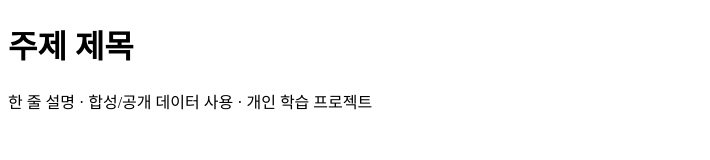
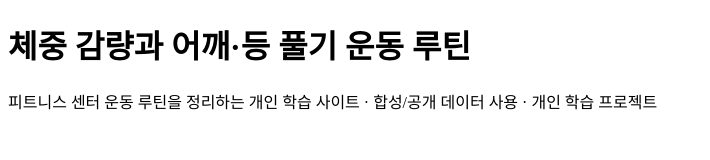
Before and after one commit to 2hanok/fde-lab, a plain HTML site: page docs/index.html in a window 1280 px wide. Shown: the whole page, without its empty margins (0-710 px from the left). Drawn offline with Linux system fonts and the light colour scheme.

Commit message:
피트니스 운동 루틴 첫 화면 추가
첫 화면에 제목과 한 줄 설명만 넣음. 요일별·목적별 탭과 기구 사용법 설명은 이후 Sprint에서 추가 예정.

```diff
--- a/docs/index.html
+++ b/docs/index.html
@@ -3,10 +3,10 @@
 <head>
 <meta charset="utf-8">
 <meta name="viewport" content="width=device-width, initial-scale=1">
-<title>주제 제목 — 주경야독 2026</title>
+<title>체중 감량과 어깨·등 풀기 운동 루틴 — 주경야독 2026</title>
 </head>
 <body>
-<h1>주제 제목</h1>
-<p>한 줄 설명 · 합성/공개 데이터 사용 · 개인 학습 프로젝트</p>
+<h1>체중 감량과 어깨·등 풀기 운동 루틴</h1>
+<p>피트니스 센터 운동 루틴을 정리하는 개인 학습 사이트 · 합성/공개 데이터 사용 · 개인 학습 프로젝트</p>
 </body>
 </html>
```
